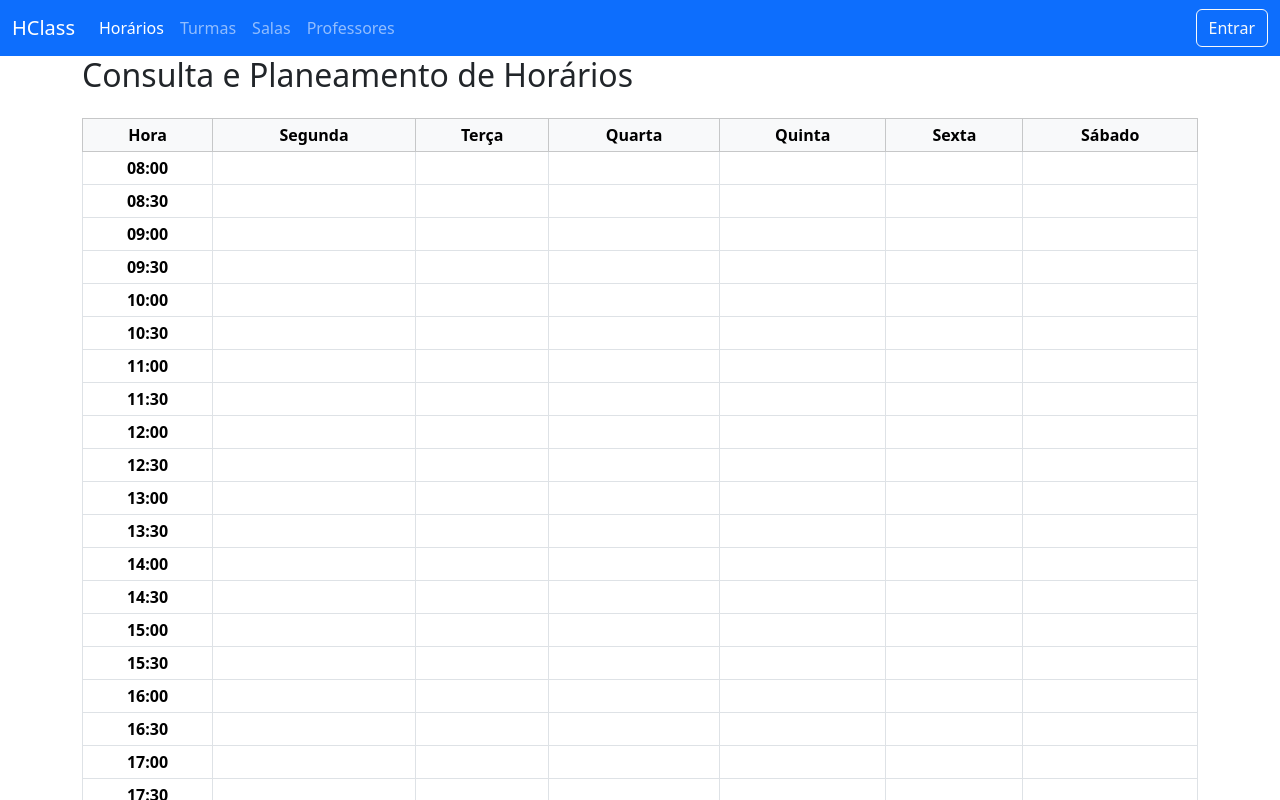
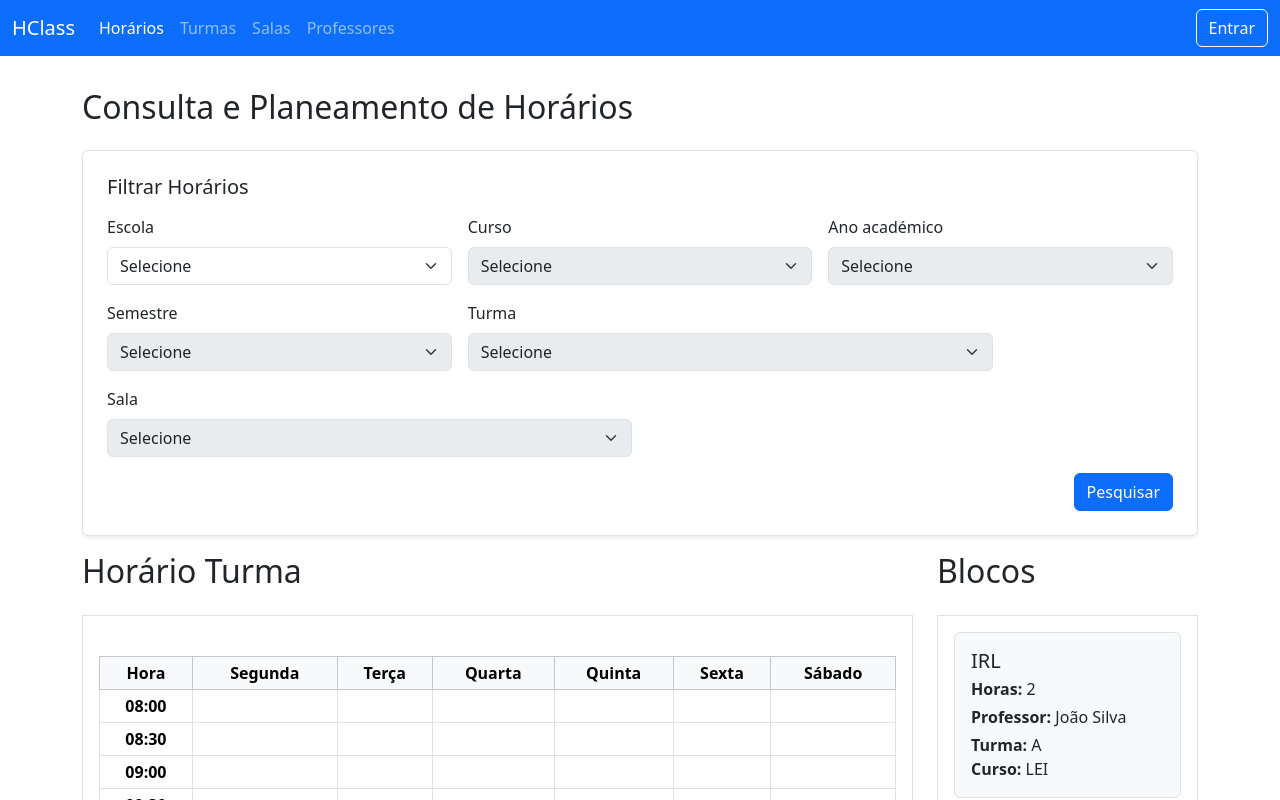
Before and after one commit to iptomar/2025-Team-F-Repository-FrontEnd, a React (Create React App) app in the folder app-horarios/: page /turmas in a window 1280 px wide. Shown: the top 800 px of the page. Built offline with nearby package versions, Linux system fonts and the light colour scheme.

Commit message:
Update no design de alguns componentes do frontend

```diff
--- a/app-horarios/src/Components/PesquisaForm.js
+++ b/app-horarios/src/Components/PesquisaForm.js
@@ -1,50 +1,91 @@
-import React from "react";
+import React, { useState } from "react";
 
 function PesquisaForm({ tipo }) {
+  const [escola, setEscola] = useState("");
+  const [curso, setCurso] = useState("");
+  const [ano, setAno] = useState("");
+  const [semestre, setSemestre] = useState("");
+
+  const isCursoEnabled = escola !== "";
+  const isAnoEnabled = escola !== "";
+  const isSemestreEnabled = curso !== "" && ano !== "";
+  const isTurmaSalaEnabled = semestre !== "";
+
   return (
     <div className="card p-4 shadow-sm border">
       <h5 className="mb-3">Filtrar {tipo}</h5>
       <form className="row g-3">
-
         <div className="col-md-4">
           <label className="form-label">Escola</label>
-          <select className="form-select">
-            <option>Selecione</option>
-            <option>Tomar</option>
-            <option>Abrantes</option>
-            <option>Loures</option>
+          <select
+            className="form-select"
+            value={escola}
+            onChange={(e) => setEscola(e.target.value)}
+          >
+            <option value="">Selecione</option>
+            <option value="Tomar">Tomar</option>
+            <option value="Abrantes">Abrantes</option>
+            <option value="Loures">Loures</option>
           </select>
         </div>
 
         <div className="col-md-4">
           <label className="form-label">Curso</label>
-          <select className="form-select">
-            <option>Selecione</option>
+          <select
+            className="form-select"
+            value={curso}
+            onChange={(e) => setCurso(e.target.value)}
+            disabled={!isCursoEnabled}
+          >
+            <option value="">Selecione</option>
+            {/* Add real options here */}
+            <option value="LEI">LEI</option>
           </select>
         </div>
 
         <div className="col-md-4">
           <label className="form-label">Ano académico</label>
-          <select className="form-select">
-            <option>1º Ano</option>
-            <option>2º Ano</option>
-            <option>3º Ano</option>
+          <select
+            className="form-select"
+            value={ano}
+            onChange={(e) => setAno(e.target.value)}
+            disabled={!isAnoEnabled}
+          >
+            <option value="">Selecione</option>
+            <option value="1">1º Ano</option>
+            <option value="2">2º Ano</option>
+            <option value="3">3º Ano</option>
           </select>
         </div>
 
-        {/* Campos específicos por tipo de página */}
+        <div className="col-md-4">
+          <label className="form-label">Semestre</label>
+          <select
+            className="form-select"
+            value={semestre}
+            onChange={(e) => setSemestre(e.target.value)}
+            disabled={!isSemestreEnabled}
+          >
+            <option value="">Selecione</option>
+            <option value="1">1º Semestre</option>
+            <option value="2">2º Semestre</option>
+          </select>
+        </div>
+
         {tipo === "Horários" && (
           <>
             <div className="col-md-6">
               <label className="form-label">Turma</label>
-              <select className="form-select">
-                <option>Selecione</option>
+              <select className="form-select" disabled={!isTurmaSalaEnabled}>
+                <option value="">Selecione</option>
+                {/* More options here */}
               </select>
             </div>
             <div className="col-md-6">
               <label className="form-label">Sala</label>
-              <select className="form-select">
-                <option>Selecione</option>
+              <select className="form-select" disabled={!isTurmaSalaEnabled}>
+                <option value="">Selecione</option>
+                {/* More options here */}
               </select>
             </div>
           </>
--- a/app-horarios/src/Pages/HorariosPage.js
+++ b/app-horarios/src/Pages/HorariosPage.js
@@ -8,22 +8,14 @@ function HorariosPage() {
     <>
       <div className="container">
         <div className="row">
-          {/* Left container */}
-          <div className="col-md-8">
+
+          <div className="col-md-12">
             <h2 className="mb-4 pt-3">Consulta e Planeamento de Horários</h2>
             <div className="p-3 border"> {/* Add styling to make containers visible */}
               <GradeHorario blocos={[]} />
             </div>
           </div>
 
-          {/* Right container */}
-          <div className="col-md-4">
-            <h2 className="mb-4 pt-3">Blocos</h2>
-            <div className="p-3 border">
-              {/* Add your content for the right container here */}
-              <GradeBlocos />
-            </div>
-          </div>
         </div>
       </div>
     </>
--- a/app-horarios/src/Pages/ProfessoresPage.js
+++ b/app-horarios/src/Pages/ProfessoresPage.js
@@ -7,7 +7,7 @@ import GradeHorario from "../Components/GradeHorario";
 function ProfessoresPage() {
   return (
     <div className="container">
-      <h2 className="mb-4">Consulta e Planeamento de Horários</h2>
+      <h2 className="mb-4 pt-3">Consulta e Planeamento de Horários</h2>
 
       {/* Formulário de pesquisa */}
       <PesquisaForm tipo="Horários" />
--- a/app-horarios/src/Pages/SalasPage.js
+++ b/app-horarios/src/Pages/SalasPage.js
@@ -1,20 +1,45 @@
 import React from "react";
 import PesquisaForm from "../Components/PesquisaForm";
 import GradeHorario from "../Components/GradeHorario";
-
+import GradeBlocos from "../Components/GradeBlocos";
 
 
 function SalasPage() {
   return (
-    <div className="container">
-      <h2 className="mb-4">Consulta e Planeamento de Horários</h2>
+    <>
+      <div className="container pt-3">
+        <h2 className="mb-4 pt-3">Consulta e Planeamento de Horários</h2>
 
-      {/* Formulário de pesquisa */}
-      <PesquisaForm tipo="Horários" />
+        <PesquisaForm tipo="Horários" />
 
-      {/* Grade horária (em breve) */}
-       <GradeHorario blocos={[]} />
-    </div>
+      </div>
+
+      <div className="container">
+        <div className="row">
+
+          <div className="col-md-9">
+            <h2 className="mb-4 pt-3">Horário Sala</h2>
+            <div className="p-3 border">
+              <GradeHorario blocos={[]} />
+            </div>
+          </div>
+
+          <div className="col-md-3">
+            <h2 className="mb-4 pt-3">Blocos</h2>
+            <div className="p-3 border">
+              <GradeBlocos />
+            </div>
+          </div>
+
+          <div className="col-2 mt-3 pb-3">
+            <button type="submit" className="btn btn-primary btn-lg">
+              Exportar Excel
+            </button>
+          </div>
+
+        </div>
+      </div>
+    </>
   );
 }
 
--- a/app-horarios/src/Pages/TurmasPage.js
+++ b/app-horarios/src/Pages/TurmasPage.js
@@ -1,18 +1,45 @@
 import React from "react";
 import GradeHorario from "../Components/GradeHorario";
-
+import PesquisaForm from "../Components/PesquisaForm";
+import GradeBlocos from "../Components/GradeBlocos";
 
 
 function TurmasPage() {
   return (
-    <div className="container">
-      <h2 className="mb-4">Consulta e Planeamento de Horários</h2>
+    <>
+      <div className="container pt-3">
+        <h2 className="mb-4 pt-3">Consulta e Planeamento de Horários</h2>
 
+        <PesquisaForm tipo="Horários" />
 
+      </div>
 
-      {/* Grade horária (em breve) */}
-       <GradeHorario blocos={[]} />
-    </div>
+      <div className="container">
+        <div className="row">
+
+          <div className="col-md-9">
+            <h2 className="mb-4 pt-3">Horário Turma</h2>
+            <div className="p-3 border">
+              <GradeHorario blocos={[]} />
+            </div>
+          </div>
+
+          <div className="col-md-3">
+            <h2 className="mb-4 pt-3">Blocos</h2>
+            <div className="p-3 border">
+              <GradeBlocos />
+            </div>
+          </div>
+
+          <div className="col-2 mt-3 pb-3">
+            <button type="submit" className="btn btn-primary btn-lg">
+              Exportar Excel
+            </button>
+          </div>
+
+        </div>
+      </div>
+    </>
   );
 }
 
```
